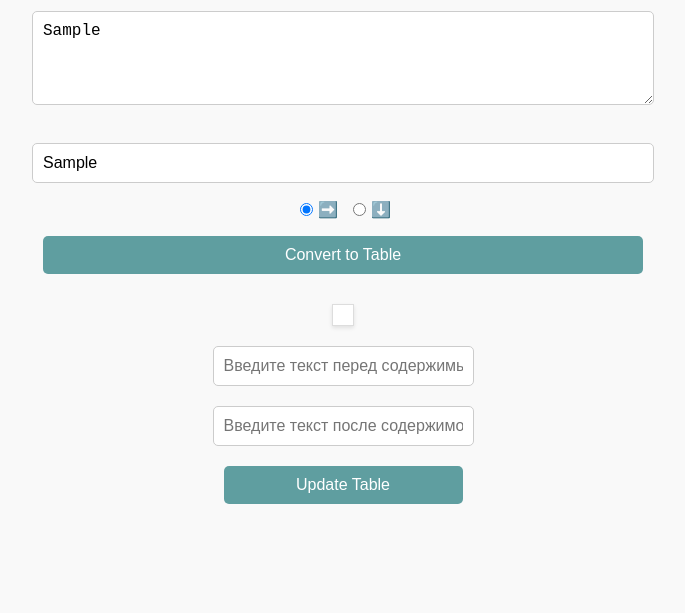
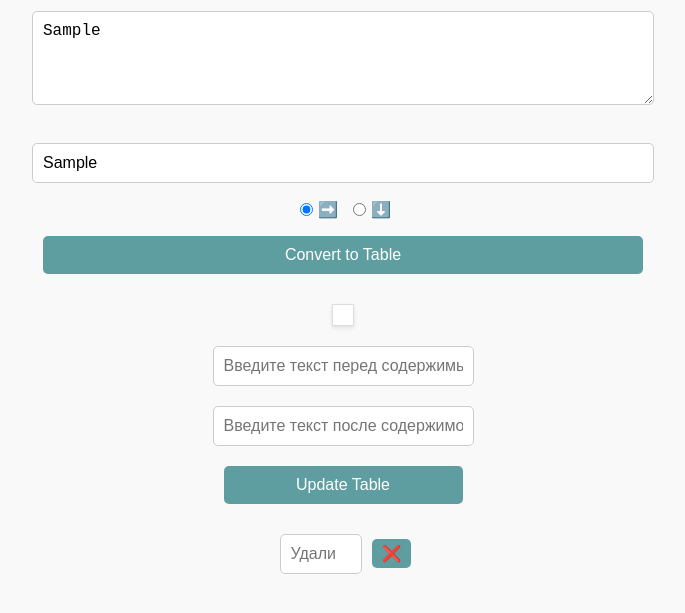
Before and after one commit to imennozimina/Convert-to-Table, a plain HTML site: page index.html in a window 1280 px wide. Both pictures are taken after typing "Sample", "Sample" into the empty fields and a click on the button "Convert to Table". Shown: the part 99-712 px from the top of the page, without its empty margins (297-982 px from the left). Drawn offline with Linux system fonts and the light colour scheme.

Commit message:
space add

```diff
--- a/index.html
+++ b/index.html
@@ -67,12 +67,25 @@
         .options label:last-child>input {
             margin-left: 15px;
         }
-
         .additional-options {
             display: none;
             flex-direction: column;
             align-items: center;
             margin-top: 10px;
+        }
+        .compact-options {
+            display: flex;
+            align-items: center;
+            margin-top: 10px;
+        }
+        .compact-options input[type="number"] {
+            width: 60px;
+            margin-left: 10px;
+            margin-right: 5px;
+        }
+        .compact-options button {
+            padding: 5px 10px;
+            margin-left: 5px;
         }
     </style>
 </head>
@@ -92,11 +105,14 @@
         <input type="text" id="prefixText" placeholder="Введите текст перед содержимым ячейки">
         <input type="text" id="suffixText" placeholder="Введите текст после содержимого ячейки">
         <button onclick="updateTable()">Update Table</button>
+        <div class="compact-options">
+            <input type="number" id="removeCharsCount" placeholder="Удалить">
+            <button onclick="removeCharsFromEnd()">❌</button>
+        </div>
     </div>
     <br><br>
 
-
-    <script>
+     <script>
         let originalValues = [];
 
         function escapeRegExp(string) {
@@ -107,6 +123,8 @@
             // Get input values
             let inputText = document.getElementById('inputText').value;
             let removeText = document.getElementById('removeText').value;
+            console.log("Initial input text:", inputText);
+            console.log("Text to remove:", removeText);
             const orientation = document.querySelector('input[name="orientation"]:checked').value;
 
             // Protect the Peruvian currency by replacing "S/ " with a temporary placeholder
@@ -115,21 +133,26 @@
 
             // Split input text by slash or newline and remove unwanted text
             originalValues = inputText.split(/[/\n]/).map(value => value.trim());
+            console.log("Original values after split:", originalValues);
 
-            // Process removal of multiple phrases
+            // Process removal of multiple phrases or characters
             if (removeText) {
-                let removePhrases = removeText.split(',').map(phrase => escapeRegExp(phrase.trim()));
+                let removePhrases = removeText.split(',').map(phrase => escapeRegExp(phrase.trim())).filter(phrase => phrase !== '');
+                console.log("Remove phrases:", removePhrases);
                 originalValues = originalValues.map(value => {
                     removePhrases.forEach(phrase => {
                         const regex = new RegExp(phrase, 'g');
+                        console.log(`Removing phrase: ${phrase} from value: ${value}`);
                         value = value.replace(regex, '').trim();
                     });
+                    console.log("Value after removal:", value);
                     return value;
                 });
             }
 
             // Restore the Peruvian currency
             originalValues = originalValues.map(value => value.replace(peruvianCurrencyPlaceholder, 'S/ '));
+            console.log("Final original values:", originalValues);
 
             // Show additional options
             document.getElementById('additionalOptions').style.display = 'flex';
@@ -139,8 +162,15 @@
         }
 
         function updateTable() {
-            const prefix = document.getElementById('prefixText').value;
-            const suffix = document.getElementById('suffixText').value;
+            let prefix = document.getElementById('prefixText').value;
+            let suffix = document.getElementById('suffixText').value;
+            console.log("Prefix:", `'${prefix}'`);
+            console.log("Suffix:", `'${suffix}'`);
+
+            // Replace spaces with &nbsp;
+            prefix = prefix.replace(/ /g, '&nbsp;');
+            suffix = suffix.replace(/ /g, '&nbsp;');
+
             const orientation = document.querySelector('input[name="orientation"]:checked').value;
 
             // Create table
@@ -150,12 +180,14 @@
                 table += '<tr>';
                 tabSeparatedText = originalValues.map(value => `${prefix}${value}${suffix}`).join('\t');
                 originalValues.forEach(value => {
+                    console.log(`Adding prefix '${prefix}' and suffix '${suffix}' to value: '${value}'`);
                     table += `<td>${prefix}${value}${suffix}</td>`;
                 });
                 table += '</tr>';
             } else {
                 tabSeparatedText = originalValues.map(value => `${prefix}${value}${suffix}`).join('\r\n');
                 originalValues.forEach(value => {
+                    console.log(`Adding prefix '${prefix}' and suffix '${suffix}' to value: '${value}'`);
                     table += `<tr><td>${prefix}${value}${suffix}</td></tr>`;
                 });
             }
@@ -167,6 +199,15 @@
             // Set the value of the temporary textarea for copying
             document.getElementById('tempTextarea').value = tabSeparatedText;
         }
+
+        function removeCharsFromEnd() {
+            const removeCharsCount = parseInt(document.getElementById('removeCharsCount').value, 10);
+            if (isNaN(removeCharsCount) || removeCharsCount <= 0) {
+                return;
+            }
+            originalValues = originalValues.map(value => value.slice(0, -removeCharsCount));
+            updateTable();
+        }
     </script>
 </body>
 </html>
```
